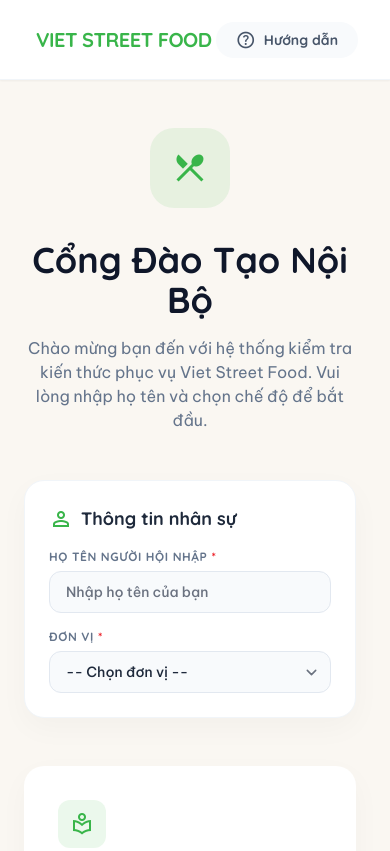
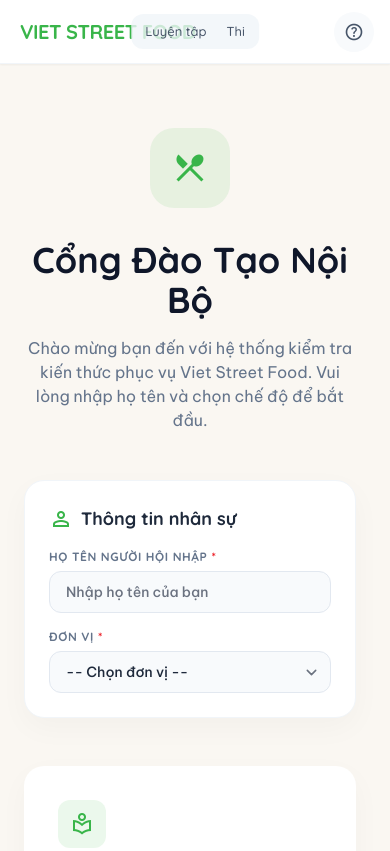
Before and after one commit to daotaobmmh-cmd/edu-banhmimahai-web, a plain HTML site: page hoinhap/index.html in a window 390 px wide. Shown: the top 851 px of the page. Drawn offline with nearby package versions, Linux system fonts and the light colour scheme.

Commit message:
feat(header): replace header navigation links with mobile-responsive Segmented Control tabs

```diff
--- a/hoinhap/index.html
+++ b/hoinhap/index.html
@@ -78,18 +78,24 @@
     <div id="app-container">
 
     <!-- Header -->
-    <header class="flex justify-between items-center px-8 h-20 w-full fixed top-0 left-0 z-50 bg-white border-b border-slate-100 shadow-sm">
+    <header class="flex justify-between items-center px-4 sm:px-8 h-16 sm:h-20 w-full fixed top-0 left-0 z-50 bg-white border-b border-slate-100 shadow-sm">
         <div class="flex items-center gap-2">
             <h1 @click="currentView = 'gate'" tabindex="0" class="font-bold text-xl tracking-tight text-primary cursor-pointer font-quicksand focus-visible:ring-2 focus-visible:ring-secondary focus-visible:outline-none rounded-lg p-1">VIET STREET FOOD</h1>
         </div>
-        <nav class="hidden md:flex gap-10 absolute left-1/2 -translate-x-1/2">
-            <button :class="currentView === 'study' ? 'text-primary border-b-2 border-primary' : 'text-slate-500 hover:text-primary'" @click="startStudy()" class="font-quicksand font-bold pb-1 transition-all focus-visible:ring-2 focus-visible:ring-secondary focus-visible:outline-none rounded-lg">Luyện tập</button>
-            <button :class="currentView === 'test' ? 'text-primary border-b-2 border-primary' : 'text-slate-500 hover:text-primary'" @click="startTest()" class="font-quicksand font-bold pb-1 transition-all focus-visible:ring-2 focus-visible:ring-secondary focus-visible:outline-none rounded-lg">Thi chính thức</button>
+        <nav class="flex bg-slate-100/80 p-1 rounded-xl items-center absolute left-1/2 -translate-x-1/2">
+            <button :class="currentView === 'study' ? 'bg-white text-primary shadow-sm font-bold' : 'text-slate-600 hover:text-slate-900 font-medium'" @click="startStudy()" class="px-2.5 py-1 sm:px-4 sm:py-1.5 rounded-lg transition-all text-[13px] sm:text-sm focus-visible:outline-none font-quicksand">
+                <span class="inline md:hidden">Luyện tập</span>
+                <span class="hidden md:inline">Luyện tập</span>
+            </button>
+            <button :class="currentView === 'test' ? 'bg-white text-primary shadow-sm font-bold' : 'text-slate-600 hover:text-slate-900 font-medium'" @click="startTest()" class="px-2.5 py-1 sm:px-4 sm:py-1.5 rounded-lg transition-all text-[13px] sm:text-sm focus-visible:outline-none font-quicksand">
+                <span class="inline md:hidden">Thi</span>
+                <span class="hidden md:inline">Thi chính thức</span>
+            </button>
         </nav>
         <div class="flex items-center">
-            <button @click="showGuide = true" class="flex items-center gap-2 px-5 py-2 rounded-full bg-slate-50 text-slate-600 hover:bg-slate-100 transition-all font-quicksand font-bold text-sm focus-visible:ring-2 focus-visible:ring-secondary focus-visible:outline-none">
+            <button @click="showGuide = true" class="flex items-center justify-center gap-2 w-10 h-10 md:w-auto md:h-auto md:px-5 md:py-2 rounded-full bg-slate-50 text-slate-600 hover:bg-slate-100 transition-all font-quicksand font-bold text-sm focus-visible:ring-2 focus-visible:ring-secondary focus-visible:outline-none" aria-label="Hướng dẫn">
                 <span class="material-symbols-outlined text-[20px] flex-shrink-0 w-5 h-5 flex items-center justify-center">help</span>
-                <span>Hướng dẫn</span>
+                <span class="hidden md:inline">Hướng dẫn</span>
             </button>
         </div>
     </header>
```
Also changed, not shown: nhuongquyen/index.html (+11 -5 lines).
